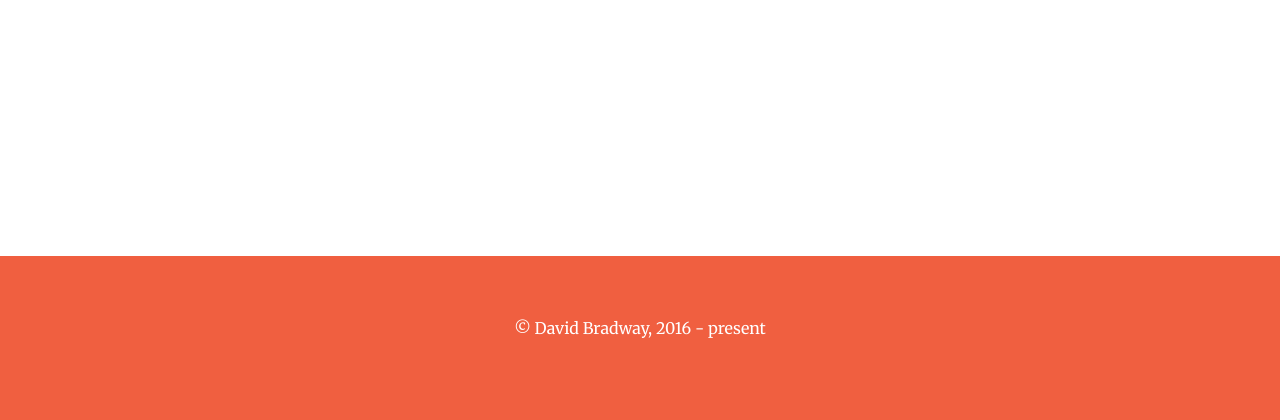
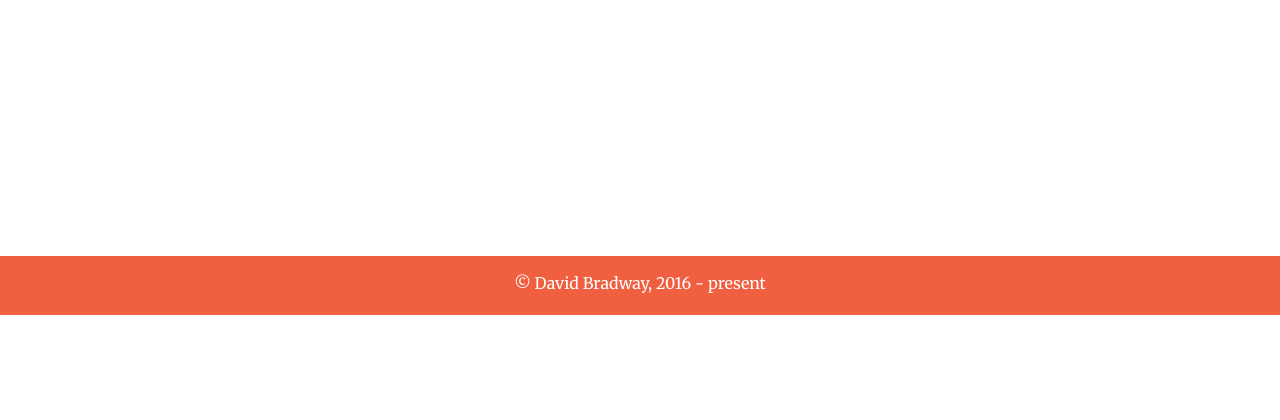
Before and after one commit to davidbradway/fusefit, a Flask app: page / in a window 1280 px wide. Shown: the part 2506-2926 px from the top of the page. After the commit the page ends 2821 px from the top, so only its background shows below. Run offline with Flask 2, Linux system fonts and the light colour scheme; some libraries are stand-ins or nearby versions.

Commit message:
reduce padding on about footer

```diff
--- a/app/static/css/creative.css
+++ b/app/static/css/creative.css
@@ -228,7 +228,7 @@ header .header-content .header-content-inner p {
 }
 
 #about {
-  padding: 60px 15px 60px 15px;*/
+  padding: 15px 15px 0px 15px;*/
   text-align: center;*/
 }
 
```
